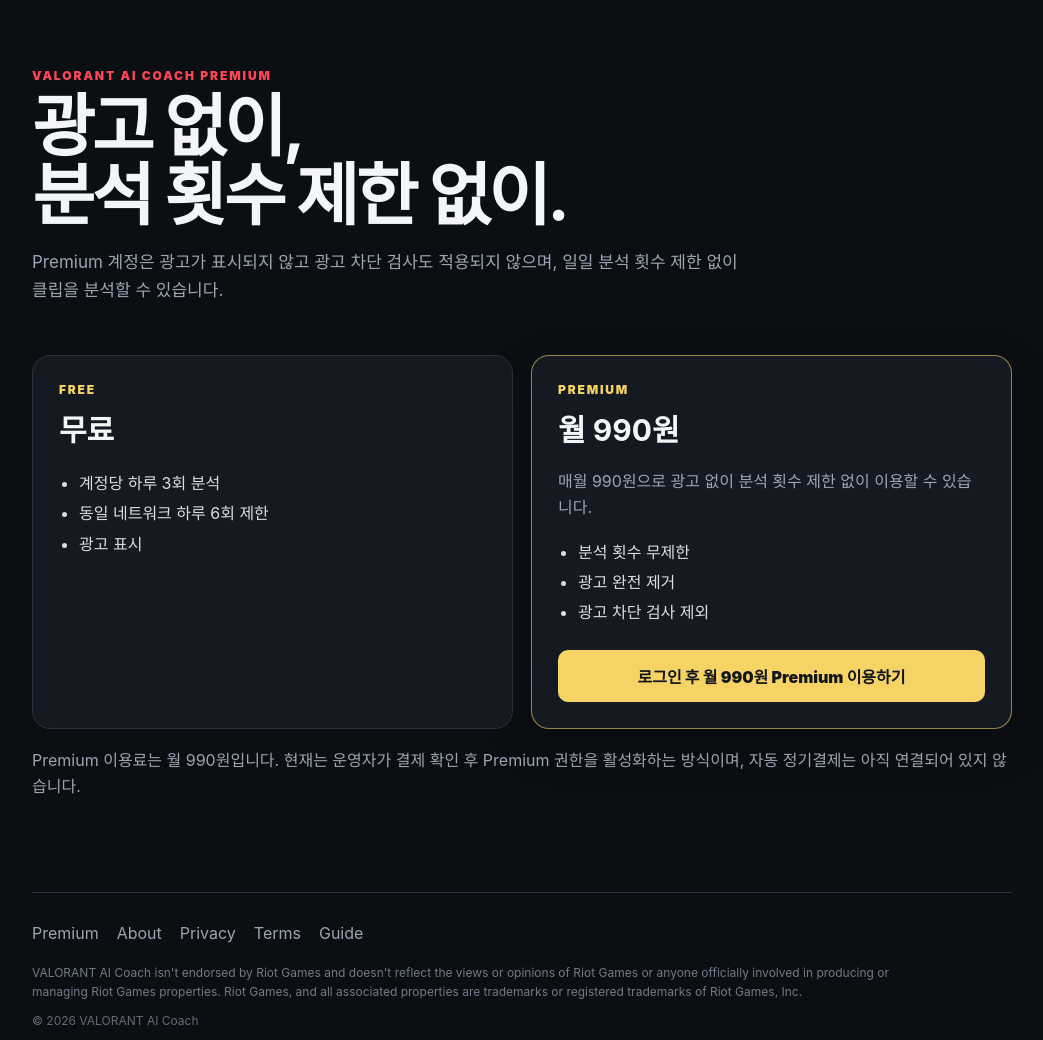
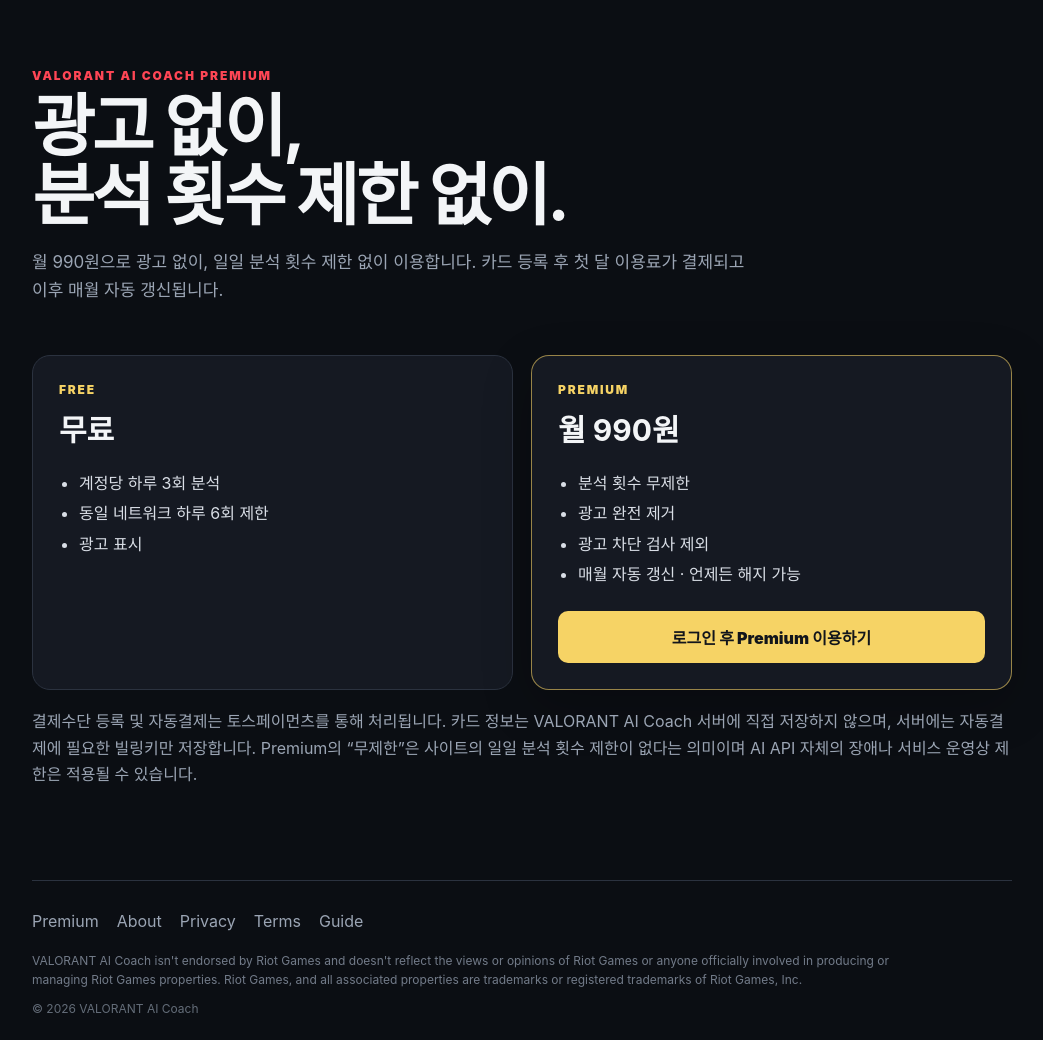
Before and after one commit to daon082312/valorant_ai_web_feedback_ads, a FastAPI app: page /premium in a window 1280 px wide. Shown: the part 62-1102 px from the top of the page, without its empty margins (118-1161 px from the left). After the commit the page ends 1075 px from the top, so only its background shows below. Run offline with FastAPI, Linux system fonts and the light colour scheme.

Commit message:
Connect Premium page to recurring billing

```diff
--- a/valorant_ai_public_ads_FLAT/templates/premium.html
+++ b/valorant_ai_public_ads_FLAT/templates/premium.html
@@ -7,10 +7,22 @@
     <div class="eyebrow">VALORANT AI COACH PREMIUM</div>
     <h1>광고 없이,<br>분석 횟수 제한 없이.</h1>
     <p class="subtitle">
-        Premium 계정은 광고가 표시되지 않고 광고 차단 검사도 적용되지 않으며,
-        일일 분석 횟수 제한 없이 클립을 분석할 수 있습니다.
+        월 990원으로 광고 없이, 일일 분석 횟수 제한 없이 이용합니다.
+        카드 등록 후 첫 달 이용료가 결제되고 이후 매월 자동 갱신됩니다.
     </p>
 </section>
+
+{% if request.query_params.get('payment') == 'success' %}
+<div class="premium-message premium-message-success">결제가 완료되었습니다. Premium이 활성화되었습니다.</div>
+{% elif request.query_params.get('payment') == 'failed' %}
+<div class="premium-message premium-message-error">결제에 실패했습니다. 카드 정보를 확인한 뒤 다시 시도해 주세요.</div>
+{% elif request.query_params.get('payment') == 'setup_error' %}
+<div class="premium-message premium-message-error">결제 설정을 확인할 수 없습니다. 관리자에게 문의해 주세요.</div>
+{% endif %}
+
+{% if request.query_params.get('cancel') == 'success' %}
+<div class="premium-message">정기결제가 해지되었습니다. 이미 결제한 이용기간이 남아 있다면 그 기간까지 Premium을 이용할 수 있습니다.</div>
+{% endif %}
 
 <section class="premium-grid">
     <article class="premium-card">
@@ -26,25 +38,129 @@
     <article class="premium-card premium-card-highlight">
         <div class="premium-plan-label">PREMIUM</div>
         <h2>월 990원</h2>
-        <p class="muted">매월 990원으로 광고 없이 분석 횟수 제한 없이 이용할 수 있습니다.</p>
         <ul class="premium-features">
             <li>분석 횟수 무제한</li>
             <li>광고 완전 제거</li>
             <li>광고 차단 검사 제외</li>
+            <li>매월 자동 갱신 · 언제든 해지 가능</li>
         </ul>
 
-        {% if is_premium %}
-        <div class="premium-active">현재 Premium 이용 중입니다.</div>
-        {% elif current_user_email %}
-        <a class="premium-cta" href="mailto:{{ contact_email }}?subject=VALORANT%20AI%20Coach%20Premium%20990%EC%9B%90%20%EC%8B%A0%EC%B2%AD">월 990원 Premium 신청</a>
+        {% if not current_user_email %}
+        <a class="premium-cta" href="/login">로그인 후 Premium 이용하기</a>
         {% else %}
-        <a class="premium-cta" href="/login">로그인 후 월 990원 Premium 이용하기</a>
+        <div id="billingStatus" class="premium-billing-status">결제 상태를 확인하는 중...</div>
+
+        <div id="subscribeBox" class="premium-subscribe-box hidden">
+            <label class="premium-consent">
+                <input id="billingConsent" type="checkbox">
+                <span>
+                    월 990원이 카드 등록 직후 결제되고, 이후 매월 갱신일에 990원이 자동결제되는 것에 동의합니다.
+                    해지하면 다음 결제부터 청구되지 않습니다.
+                </span>
+            </label>
+            <button id="startBillingBtn" class="premium-cta premium-button" type="button">월 990원 Premium 시작</button>
+            <div id="billingError" class="premium-error"></div>
+        </div>
+
+        <form id="cancelBillingForm" class="hidden" method="post" action="/billing/cancel"
+              onsubmit="return confirm('Premium 정기결제를 해지하시겠습니까? 다음 결제부터 청구되지 않습니다.');">
+            <button class="premium-cancel" type="submit">정기결제 해지</button>
+        </form>
         {% endif %}
     </article>
 </section>
 
 <p class="premium-note muted">
-    Premium 이용료는 월 990원입니다. 현재는 운영자가 결제 확인 후 Premium 권한을 활성화하는 방식이며,
-    자동 정기결제는 아직 연결되어 있지 않습니다.
+    결제수단 등록 및 자동결제는 토스페이먼츠를 통해 처리됩니다. 카드 정보는 VALORANT AI Coach 서버에 직접 저장하지 않으며,
+    서버에는 자동결제에 필요한 빌링키만 저장합니다. Premium의 “무제한”은 사이트의 일일 분석 횟수 제한이 없다는 의미이며
+    AI API 자체의 장애나 서비스 운영상 제한은 적용될 수 있습니다.
 </p>
 {% endblock %}
+
+{% block scripts %}
+{% if current_user_email %}
+<script src="https://js.tosspayments.com/v2/standard"></script>
+<script>
+(async function () {
+    const statusEl = document.getElementById("billingStatus");
+    const subscribeBox = document.getElementById("subscribeBox");
+    const cancelForm = document.getElementById("cancelBillingForm");
+    const button = document.getElementById("startBillingBtn");
+    const consent = document.getElementById("billingConsent");
+    const errorEl = document.getElementById("billingError");
+
+    function formatDate(value) {
+        if (!value) return "";
+        try {
+            return new Intl.DateTimeFormat("ko-KR", {year:"numeric", month:"long", day:"numeric"}).format(new Date(value));
+        } catch (_) {
+            return "";
+        }
+    }
+
+    let status;
+    try {
+        const response = await fetch("/billing/status", {credentials: "same-origin"});
+        status = await response.json();
+        if (!response.ok) throw new Error(status.detail || "결제 상태를 확인하지 못했습니다.");
+    } catch (e) {
+        statusEl.textContent = e.message || "결제 상태를 확인하지 못했습니다.";
+        return;
+    }
+
+    if (status.status === "active") {
+        statusEl.textContent = `Premium 이용 중${status.current_period_end ? " · 다음 갱신일 " + formatDate(status.current_period_end) : ""}`;
+        cancelForm.classList.remove("hidden");
+        return;
+    }
+
+    if (status.status === "canceled" && status.current_period_end) {
+        statusEl.textContent = `정기결제 해지됨 · ${formatDate(status.current_period_end)}까지 Premium 이용 가능`;
+        return;
+    }
+
+    if (status.status === "past_due") {
+        statusEl.textContent = "최근 자동결제가 실패했습니다. 결제수단을 다시 등록해 주세요.";
+    } else if (!status.configured) {
+        statusEl.textContent = "결제 시스템 설정이 아직 완료되지 않았습니다.";
+        return;
+    } else {
+        statusEl.textContent = "Premium을 시작하려면 자동결제에 동의하고 카드를 등록해 주세요.";
+    }
+    subscribeBox.classList.remove("hidden");
+
+    button.addEventListener("click", async () => {
+        errorEl.textContent = "";
+        if (!consent.checked) {
+            errorEl.textContent = "자동결제 안내에 동의해 주세요.";
+            return;
+        }
+        button.disabled = true;
+        button.textContent = "결제창을 여는 중...";
+        try {
+            const response = await fetch("/billing/intent", {
+                method: "POST",
+                credentials: "same-origin"
+            });
+            const data = await response.json();
+            if (!response.ok) throw new Error(data.detail || "결제 준비에 실패했습니다.");
+
+            const tossPayments = TossPayments(data.clientKey);
+            const payment = tossPayments.payment({customerKey: data.customerKey});
+            await payment.requestBillingAuth({
+                method: "CARD",
+                successUrl: data.successUrl,
+                failUrl: data.failUrl,
+                customerEmail: data.customerEmail,
+                windowTarget: "self"
+            });
+        } catch (e) {
+            errorEl.textContent = e.message || "결제 요청을 시작하지 못했습니다.";
+            button.disabled = false;
+            button.textContent = "월 990원 Premium 시작";
+        }
+    });
+})();
+</script>
+{% endif %}
+{% endblock %}
```
